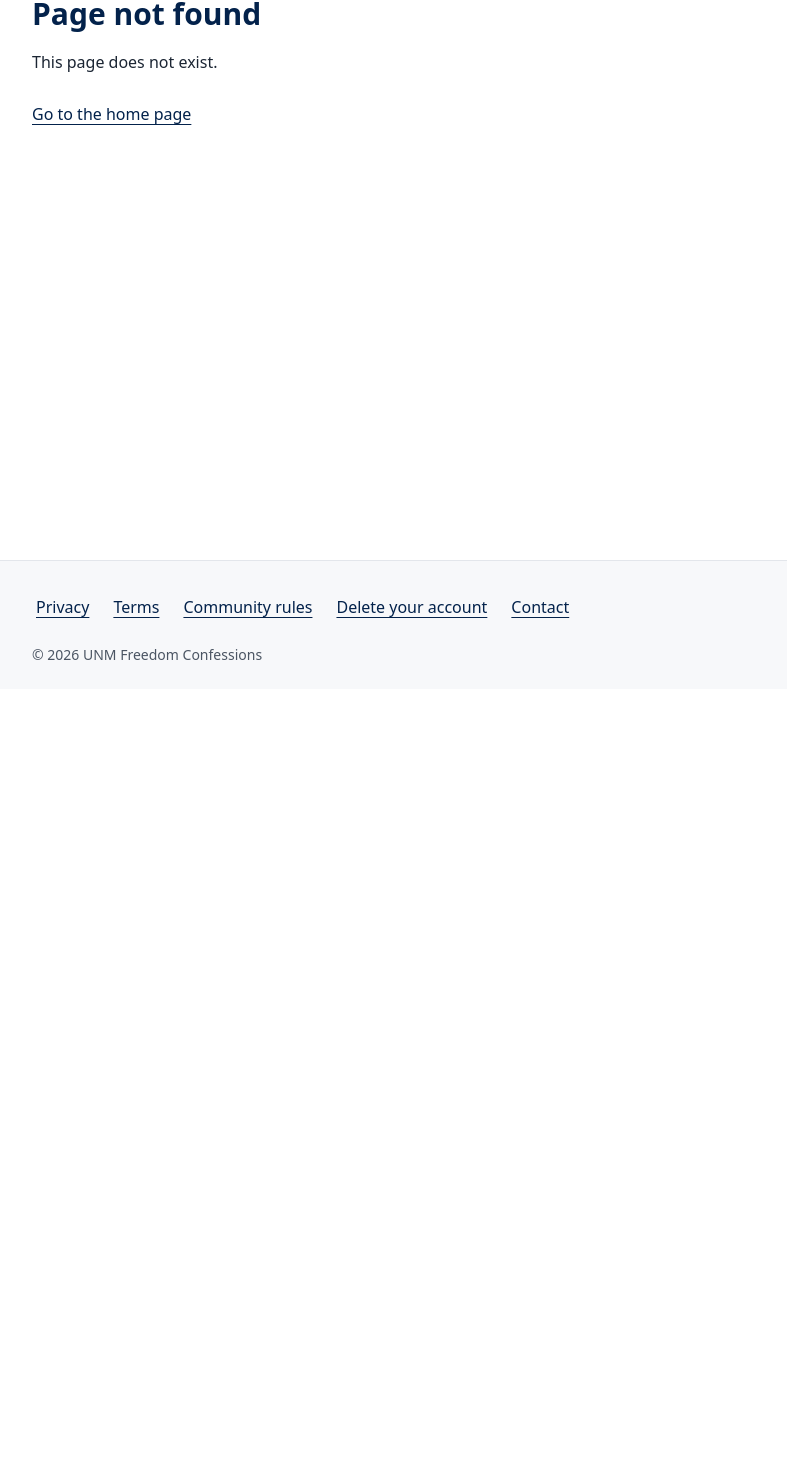
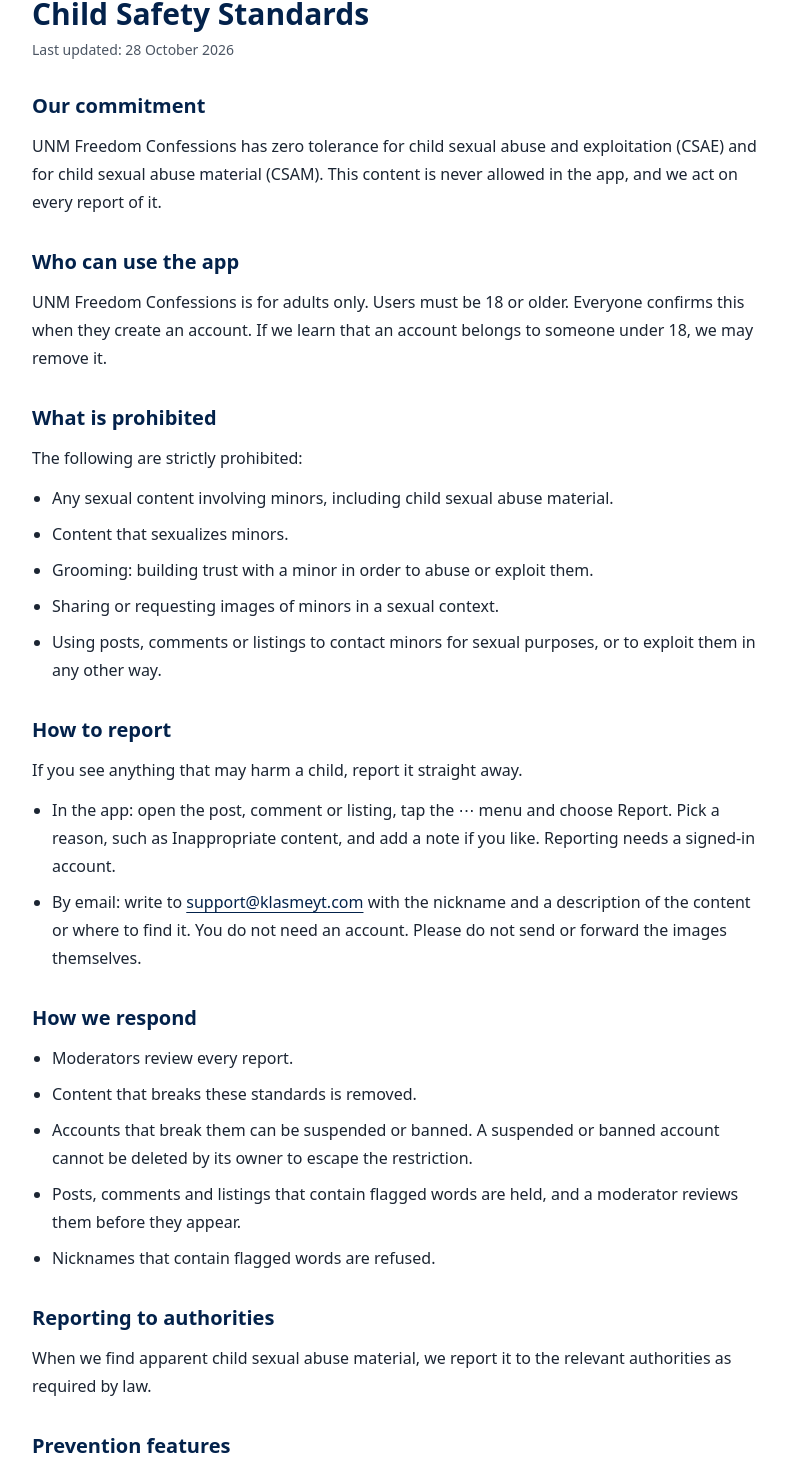
Before and after one commit to djmirontos/unmconfession, a Next.js app in the folder site/: page /child-safety in a window 1280 px wide. Before the commit this address had no page. Shown: the part 111-1581 px from the top of the page, without its empty margins (240-1027 px from the left). Before the commit the page ends 800 px from the top, so only its background shows below. Built offline with nearby package versions, Linux system fonts and the light colour scheme.

Commit message:
site: 18+ legal text and child safety standards page
Co-Authored-By: Claude Sonnet 5.5 <noreply@anthropic.com>
Claude-Session: https://claude.ai/code/session_01G15n5YzVuWSEWT1u1hE9MS

```diff
--- /dev/null
+++ b/site/app/child-safety/page.tsx
@@ -0,0 +1,59 @@
+import { CHILD_SAFETY, CHILD_SAFETY_LAST_UPDATED } from '@/content/child-safety';
+import { pageMetadata, SUPPORT_EMAIL, supportMailto } from '@/lib/site';
+
+export const metadata = pageMetadata(
+  '/child-safety',
+  CHILD_SAFETY.title,
+  'UNM Freedom Confessions has zero tolerance for child sexual abuse and exploitation: who can use the app, what is prohibited, how to report and how we respond.',
+);
+
+const H2 = 'text-xl font-semibold text-navy';
+const LIST = 'list-disc space-y-2 pl-5 leading-7';
+
+/** Plain text with the support address turned into a mail link. */
+function WithEmail({ text }: { text: string }) {
+  const [before, ...rest] = text.split(SUPPORT_EMAIL);
+  if (rest.length === 0) return text;
+  return (
+    <>
+      {before}
+      <a href={supportMailto} className="break-all text-navy underline underline-offset-4 hover:no-underline">
+        {SUPPORT_EMAIL}
+      </a>
+      {rest.join(SUPPORT_EMAIL)}
+    </>
+  );
+}
+
+export default function ChildSafetyPage() {
+  return (
+    <article className="space-y-8">
+      <header className="space-y-2">
+        <h1 className="text-3xl font-bold text-navy">{CHILD_SAFETY.title}</h1>
+        <p className="text-sm text-muted">Last updated: {CHILD_SAFETY_LAST_UPDATED}</p>
+      </header>
+
+      {CHILD_SAFETY.sections.map((section) => (
+        <section key={section.id} className="space-y-3" aria-labelledby={section.id}>
+          <h2 id={section.id} className={H2}>
+            {section.heading}
+          </h2>
+          {section.paragraphs.map((text) => (
+            <p key={text} className="leading-7">
+              <WithEmail text={text} />
+            </p>
+          ))}
+          {section.list ? (
+            <ul className={LIST}>
+              {section.list.map((item) => (
+                <li key={item}>
+                  <WithEmail text={item} />
+                </li>
+              ))}
+            </ul>
+          ) : null}
+        </section>
+      ))}
+    </article>
+  );
+}
--- a/site/app/sitemap.ts
+++ b/site/app/sitemap.ts
@@ -3,5 +3,5 @@ import type { MetadataRoute } from 'next';
 import { PAGES, SITE_URL } from '@/lib/site';
 
 export default function sitemap(): MetadataRoute.Sitemap {
-  return PAGES.map((page) => ({ url: `${SITE_URL}${page.path === '/' ? '' : page.path}`, lastModified: '2026-10-27' }));
+  return PAGES.map((page) => ({ url: `${SITE_URL}${page.path === '/' ? '' : page.path}`, lastModified: '2026-10-28' }));
 }
--- a/site/components/site-footer.tsx
+++ b/site/components/site-footer.tsx
@@ -6,6 +6,7 @@ const LINKS = [
   { href: '/privacy', label: 'Privacy' },
   { href: '/terms', label: 'Terms' },
   { href: '/rules', label: 'Community rules' },
+  { href: '/child-safety', label: 'Child safety' },
   { href: '/delete-account', label: 'Delete your account' },
 ] as const;
 
--- /dev/null
+++ b/site/content/child-safety.ts
@@ -0,0 +1,89 @@
+// Child Safety Standards (Google Play CSAE requirement). Site-only: not mirrored in the app.
+// Every feature named here was checked against the code; see the Module 11b entry in docs/PROGRESS.md.
+// If reporting, moderation, blocking or photo limits change, update this text.
+
+import { SUPPORT_EMAIL } from '@/lib/site';
+
+export const CHILD_SAFETY_LAST_UPDATED = '28 October 2026';
+
+export type ChildSafetySection = {
+  id: string;
+  heading: string;
+  paragraphs: readonly string[];
+  list?: readonly string[];
+};
+
+export const CHILD_SAFETY = {
+  title: 'Child Safety Standards',
+  sections: [
+    {
+      id: 'commitment',
+      heading: 'Our commitment',
+      paragraphs: [
+        'UNM Freedom Confessions has zero tolerance for child sexual abuse and exploitation (CSAE) and for child sexual abuse material (CSAM). This content is never allowed in the app, and we act on every report of it.',
+      ],
+    },
+    {
+      id: 'who',
+      heading: 'Who can use the app',
+      paragraphs: [
+        'UNM Freedom Confessions is for adults only. Users must be 18 or older. Everyone confirms this when they create an account. If we learn that an account belongs to someone under 18, we may remove it.',
+      ],
+    },
+    {
+      id: 'prohibited',
+      heading: 'What is prohibited',
+      paragraphs: ['The following are strictly prohibited:'],
+      list: [
+        'Any sexual content involving minors, including child sexual abuse material.',
+        'Content that sexualizes minors.',
+        'Grooming: building trust with a minor in order to abuse or exploit them.',
+        'Sharing or requesting images of minors in a sexual context.',
+        'Using posts, comments or listings to contact minors for sexual purposes, or to exploit them in any other way.',
+      ],
+    },
+    {
+      id: 'report',
+      heading: 'How to report',
+      paragraphs: ['If you see anything that may harm a child, report it straight away.'],
+      list: [
+        'In the app: open the post, comment or listing, tap the ⋯ menu and choose Report. Pick a reason, such as Inappropriate content, and add a note if you like. Reporting needs a signed-in account.',
+        `By email: write to ${SUPPORT_EMAIL} with the nickname and a description of the content or where to find it. You do not need an account. Please do not send or forward the images themselves.`,
+      ],
+    },
+    {
+      id: 'response',
+      heading: 'How we respond',
+      paragraphs: [],
+      list: [
+        'Moderators review every report.',
+        'Content that breaks these standards is removed.',
+        'Accounts that break them can be suspended or banned. A suspended or banned account cannot be deleted by its owner to escape the restriction.',
+        'Posts, comments and listings that contain flagged words are held, and a moderator reviews them before they appear.',
+        'Nicknames that contain flagged words are refused.',
+      ],
+    },
+    {
+      id: 'authorities',
+      heading: 'Reporting to authorities',
+      paragraphs: ['When we find apparent child sexual abuse material, we report it to the relevant authorities as required by law.'],
+    },
+    {
+      id: 'prevention',
+      heading: 'Prevention features',
+      paragraphs: [],
+      list: [
+        'Nickname-only profiles: we do not collect real names, and other users never see your email address.',
+        'No private messaging: the app has no direct messages. Posts, comments and listings are visible to everyone and to our moderators.',
+        'At most 3 photos per post or listing, and none on polls. Photo location data (EXIF) is removed before upload.',
+        'Block: hide a person’s posts, comments and listings from you. They are not told.',
+        'Report: available on every post, comment and listing.',
+      ],
+    },
+    {
+      id: 'contact',
+      heading: 'Contact for child safety matters',
+      paragraphs: [`For anything about child safety, email ${SUPPORT_EMAIL}.`],
+    },
+  ] satisfies readonly ChildSafetySection[],
+} as const;
--- a/site/content/legal.ts
+++ b/site/content/legal.ts
@@ -1,14 +1,14 @@
 // The legal texts, copied WORD FOR WORD from the app (mobile/app/legal/[doc].tsx, `DOCS`).
 // Do not edit them here alone: change the app and this file together (see site/README.md).
 
-/** No date is stated in the app's texts; this is the date the site was first published. */
-export const LEGAL_LAST_UPDATED = '27 October 2026';
+/** No date is stated in the app's texts; this is the date they last changed. */
+export const LEGAL_LAST_UPDATED = '28 October 2026';
 
 export const LEGAL = {
   terms: {
     title: 'Terms of Use',
     sections: [
-      'Anyone can read UNM Freedom Confessions without an account. To create an account you must be of legal age in the country where you live, or have the permission of a parent or legal guardian. By creating an account you confirm this. You are responsible for the account you register and for everything that is posted with it.',
+      'Anyone can read UNM Freedom Confessions without an account. You must be at least 18 years old to create an account or use UNM Freedom Confessions. If we learn that an account belongs to someone under 18, we may remove it. By creating an account you confirm this. You are responsible for the account you register and for everything that is posted with it.',
       'Posts are shown under your nickname. You can change it once every 30 days; the new name shows on all your old posts and comments. Posts are pseudonymous, not anonymous.',
       'Admins can see the email address behind any nickname to handle abuse. Every such lookup is recorded in an audit log.',
       'Do not post names, phone numbers or other details that identify people without their consent. Bullying, harassment and prohibited items are removed.',
@@ -39,6 +39,7 @@ export const LEGAL = {
       'Listings must not offer prohibited items such as weapons, drugs, alcohol, stolen goods or counterfeit items.',
       "Don't pretend to be a moderator, staff member or another person.",
       'No sexually explicit or violent content.',
+      'Content that sexualizes minors, or that is used to contact or exploit minors, is strictly prohibited and will be reported to the relevant authorities.',
       'See something wrong? Use the Report button and a moderator will look at it.',
       'Moderators may remove content, hold posts for review, and suspend or ban accounts that break these rules.',
       'Nothing in the app is a payment or a guarantee. Deals are between the users involved.',
--- a/site/lib/site.ts
+++ b/site/lib/site.ts
@@ -15,6 +15,7 @@ export const PAGES = [
   { path: '/privacy', label: 'Privacy' },
   { path: '/terms', label: 'Terms' },
   { path: '/rules', label: 'Community rules' },
+  { path: '/child-safety', label: 'Child safety' },
   { path: '/delete-account', label: 'Delete your account' },
 ] as const;
 
```
